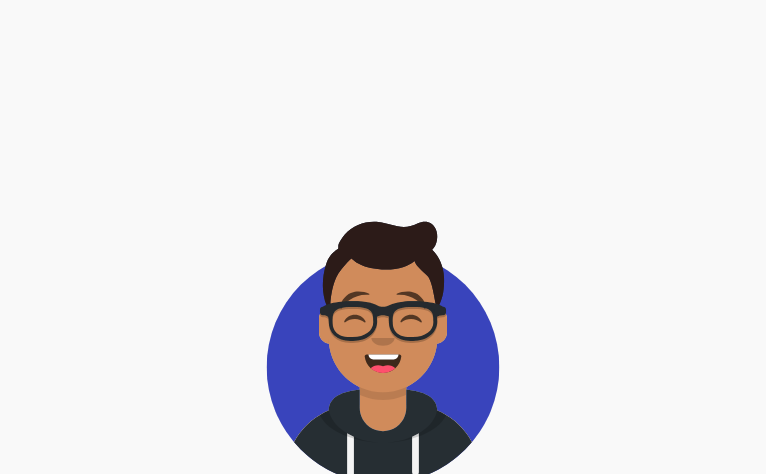
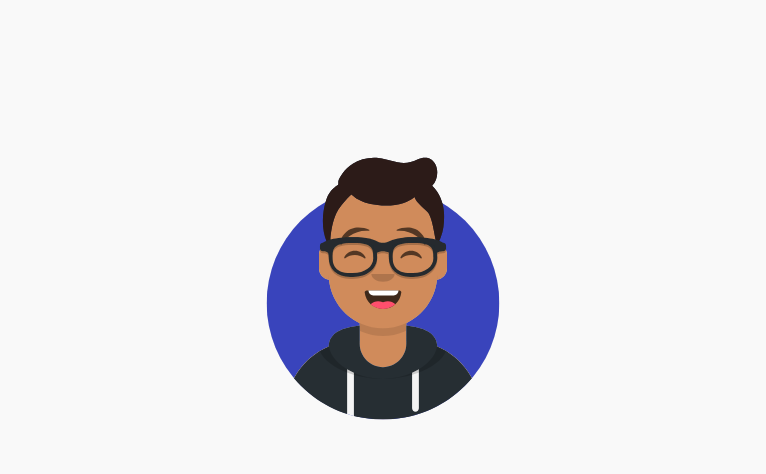
Before and after one commit to TessyJr/web-portfolio, a website: page src/index.html in a window 1280 px wide. Shown: the part 92-566 px from the top of the page, without its empty margins (257-1023 px from the left). Drawn offline with Linux system fonts and the light colour scheme; a web font is replaced by a local one.

```diff
--- a/src/index.html
+++ b/src/index.html
@@ -44,7 +44,7 @@
 
     <!-- Hero Section -->
     <section id="hero"
-        class="flex flex-col justify-center items-center lg:pt-48 md:pt-44 pt-40 xl:px-72 lg:px-36 md:px-16 px-8 lg:gap-16 md:gap-12 gap-8 bg-customWhite">
+        class="flex flex-col justify-center items-center lg:pt-32 md:pt-28 pt-24 xl:px-72 lg:px-36 md:px-16 px-8 lg:gap-16 md:gap-12 gap-8 bg-customWhite">
         <svg class="lg:w-64 md:w-48 w-32 h-auto" viewBox="0 0 264 280" version="1.1" xmlns="http://www.w3.org/2000/svg"
             xmlns:xlink="http://www.w3.org/1999/xlink">
             <desc>Created with getavataaars.com</desc>
```
Also changed, not shown: src/css/style.css.
